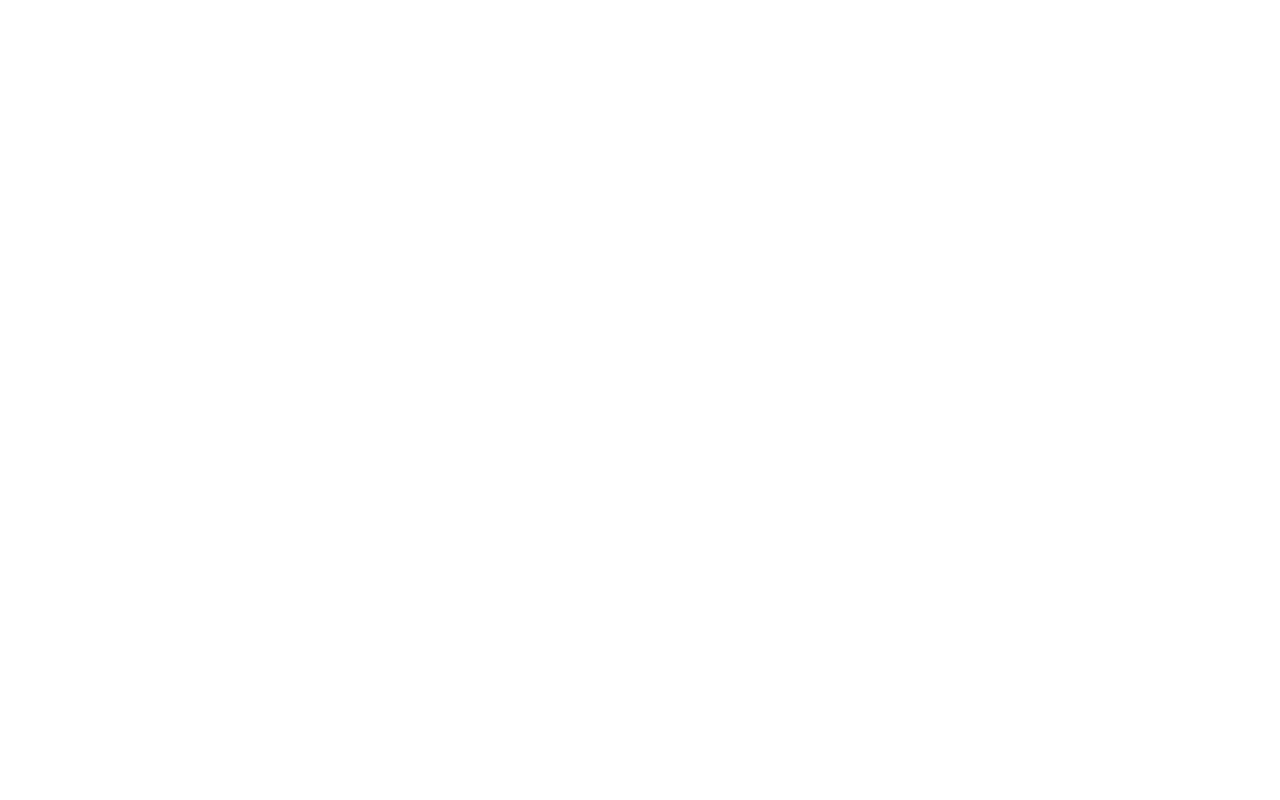
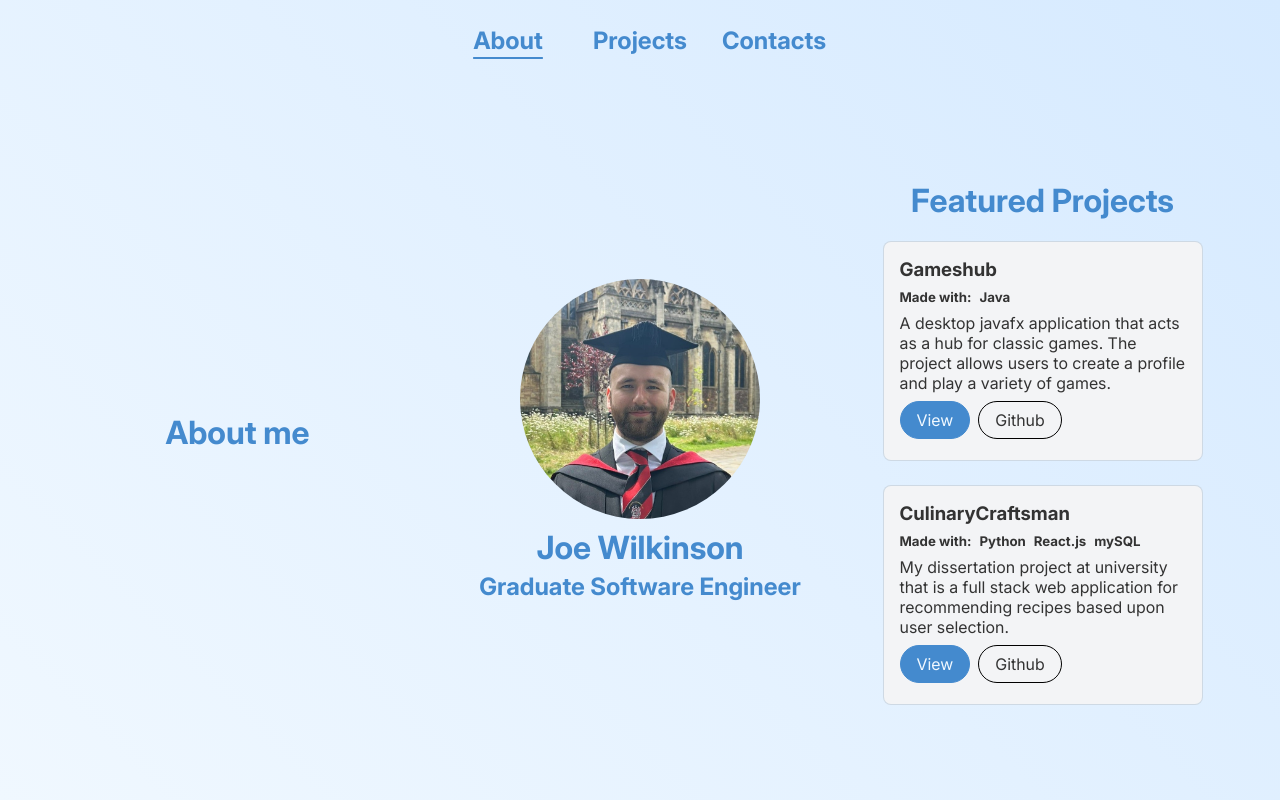
Before and after one commit to joewilko17/joewilko17.github.io, a plain HTML site: page src/about.html in a window 1280 px wide. Drawn offline with Linux system fonts and the light colour scheme.

Commit message:
Home page changed to about + featured project cards added

```diff
--- a/src/about.html
+++ b/src/about.html
@@ -0,0 +1,79 @@
+<!DOCTYPE html>
+<html lang="en">
+
+<head>
+    <meta charset="UTF-8">
+    <meta name="viewport" content="width=device-width, height=device-height, initial-scale=1.0">
+    <link rel="stylesheet" href="/src/css/styles.css">
+    <title>Joe Wilkinson | Software Engineer</title>
+</head>
+
+<body>
+    <div class="body-wrapper">
+        <header class="header-wrapper">
+            <nav class="navbar-wrapper">
+                <ul class="navbar-container">
+                    <li class="navbar-list-item"><a class="navbar-item-selected">About</a></li>
+                    <li class="navbar-list-item"><a class="navbar-item">Projects</a></li>
+                    <li class="navbar-list-item"><a class="navbar-item">Contacts</a></li>
+                </ul>
+            </nav>
+        </header>
+        <main class="home-main-wrapper">
+            <div class="home-main-left-container">
+                <h1>About me</h1>
+                <div class="home-skills-container">
+
+                </div>
+            </div>
+            <div class="home-main-center-container">
+                <img src="/assets/images/profile-image.jpg" class="home-profile-image">
+                <h1>Joe Wilkinson</h1>
+                <h2>Graduate Software Engineer</h2>
+            </div>
+            <div class="home-main-right-container">
+                <h1>Featured Projects</h1>
+                <div class="home-projects-container">
+                    <div class="home-project-card-container">
+                        <div class="home-project-card-contents">
+                            <h3 class="home-project-card-title">Gameshub</h3>
+                            <ul class="home-project-card-subtitle">
+                                <h5>Made with:</h5>
+                                <h5>Java</h5>
+                            </ul>
+                            <p>A desktop javafx application that acts as a hub for classic games.
+                                The project allows users to create a profile and play a variety of games.
+                            </p>
+                            <div class="home-project-card-button-container">
+                                <!-- TODO: Icons for these are needed (SVG) -->
+                                <a class="home-project-card-button-readmore">View</a>
+                                <a class="home-project-card-button-github">Github</a>
+                            </div>
+                        </div>
+                    </div>
+                    <div class="home-project-card-container">
+                        <div class="home-project-card-contents">
+                            <h3 class="home-project-card-title">CulinaryCraftsman</h3>
+                            <ul class="home-project-card-subtitle">
+                                <h5>Made with:</h5>
+                                <h5>Python</h5>
+                                <h5>React.js</h5>
+                                <h5>mySQL</h5>
+                            </ul>
+                            <p> My dissertation project at university that is a full stack web application for
+                                recommending recipes based upon user selection.
+                            </p>
+                            <div class="home-project-card-button-container">
+                                <!-- TODO: Icons for these are needed (SVG) -->
+                                <a class="home-project-card-button-readmore">View</a>
+                                <a class="home-project-card-button-github">Github</a>
+                            </div>
+                        </div>
+                    </div>
+                </div>
+            </div>
+        </main>
+    </div>
+</body>
+
+</html>
--- a/src/css/styles.css
+++ b/src/css/styles.css
@@ -1,18 +1,26 @@
+@font-face {
+    font-family: "Inter";
+    src: url("/src/fonts/Inter.ttf");
+    /* font-weight: normal;
+    font-size: normal; */
+}
+
 /*  Default generic tag styles */
 * {
     margin: 0;
     padding: 0;
     box-sizing: border-box;
-    font-family: Arial, Helvetica, sans-serif;
+    font-family: "Inter";
 }
 
 html, body {
     height: 100vh;
-    background-color: #F0F8FF;
+    background: linear-gradient(45deg, aliceblue, #d6eaff);
 }
 
-h1,h2,h3 {
+h1,h2 {
     cursor:default;
+    color: #448ace;
 }
 
 h1 {
@@ -27,33 +35,40 @@ h1 {
     justify-content: center;
     align-items: center;
     position: fixed;
-    background-color: cadetblue;
+    /* background-color: cadetblue; */
 }
 .navbar-container {
     display: flex;
+    flex-wrap: wrap;
     gap: 2rem;
     list-style: none;
 }
+.navbar-list-item {
+    width: 100px;
+    text-align: center;
+}
 .navbar-item {
+    min-width: 105px;
     text-align: center;
-    color: white;
+    color: #448ace;
     cursor: pointer;
     text-decoration: none;
     font-weight: 700;
 }
 .navbar-item-selected {
     text-align: center;
-    color: white;
+    color: #448ace;
     cursor: pointer;
     text-decoration: none;
     font-weight: 700;
     text-decoration: underline;
     text-underline-offset: 8px;
+    text-decoration-thickness: 2px;
 }
-.navbar-button:hover {
+.navbar-item:hover {
     text-decoration: underline;
     text-underline-offset: 8px;
-    text-decoration-thickness: 3px;
+    text-decoration-thickness: 2px;
 }
 
 /*  Common content wrappers */
@@ -63,7 +78,7 @@ h1 {
     flex-direction: column;
 }
 .header-wrapper {
-    height: 64px;
+    height: 10%;
     display: flex;
     align-items: center;
     justify-content: center;
@@ -79,34 +94,97 @@ h1 {
     align-items: center;
     justify-content: space-evenly;
 }
-.home-main-right-wrapper {
+.home-main-center-container {
+    width: 330px;
+}
+.home-profile-image{
+    width: 15rem;
+    height: 15rem;
+    border-radius: 50%;
+    /* border: 10px solid cadetblue; */
+}
+.home-main-left-container {
+    width: 320px;
     display: flex;
     flex-direction: column;
     gap: 1rem;
 }
-.home-project-container {
+.home-skills-container {
+    /* height: 464px; */
+}
+.home-main-right-container {
+    width: 320px;
+    display: flex;
+    flex-direction: column;
+    gap: 1rem;
+}
+.home-projects-container {
+    /* height: 464px; */
     display:flex;
     justify-content: center;
     align-items: center;
     flex-direction: column;
-    gap: 4rem;
+    gap: 1.5rem;
 }
-.home-project-card {
-    width: 300px;
-    height: 200px;
+.home-project-card-container {
     display: flex;
-    justify-content: center;
-    align-items: center;
-    border-radius: 5px;
-    background-color: cadetblue;
-    color: white;
+    flex-direction: column;
+    text-align: left;
+    width: 320px;
+    height: 220px;
+    border-radius: 8px;
+    background-color: rgb(243 244 246);
+    border: 1px solid rgba(169, 192, 211, 0.5);
+    overflow: hidden;
+    transition: transform 0.3s ease;
+    color: #333333 ;
+}
+.home-project-card-container:hover {
+    transform: translateY(-10px);
+}
+.home-project-card-contents {
+    margin: 1rem;
+    display: flex;
+    flex-direction: column;
+    gap: .5rem;
+}
+.home-project-card-title {
     cursor: pointer;
     text-decoration: none;
-    font-weight: 700;
 }
-.home-profile-image{
-    width: 19rem;
-    height: 19rem;
-    border-radius: 50%;
-    border: 10px solid cadetblue;
+.home-project-card-subtitle {
+    display: flex;
+    flex-wrap: wrap;
+    gap: .5rem;
+    pointer-events: none;
 }
+.home-project-card-description {
+    pointer-events: none;
+}
+.home-project-card-button-container {
+    display: flex;
+    flex-wrap: wrap;
+    gap: .5rem;
+}
+.home-project-card-button-readmore {
+    padding: 0.5rem 1rem 0.5rem 1rem;
+    cursor: pointer;
+    background-color: #448ace;
+    border: 1px solid #448ace;
+    color: aliceblue;
+    border-radius: 999px;
+    transition: transform 0.3s ease-in-out;
+}
+.home-project-card-button-readmore:hover {
+    transform: scale(1.05);
+}
+.home-project-card-button-github {
+    padding: 0.5rem 1rem 0.5rem 1rem;
+    cursor: pointer;
+    border: 1px solid black;
+    border-radius: 999px;
+    transition: transform 0.3s ease-in-out;
+}
+.home-project-card-button-github:hover {
+    transform: scale(1.05);
+}
```
Also changed, not shown: src/home.html (deleted, +0 -43 lines), src/fonts/Inter.ttf (added).
